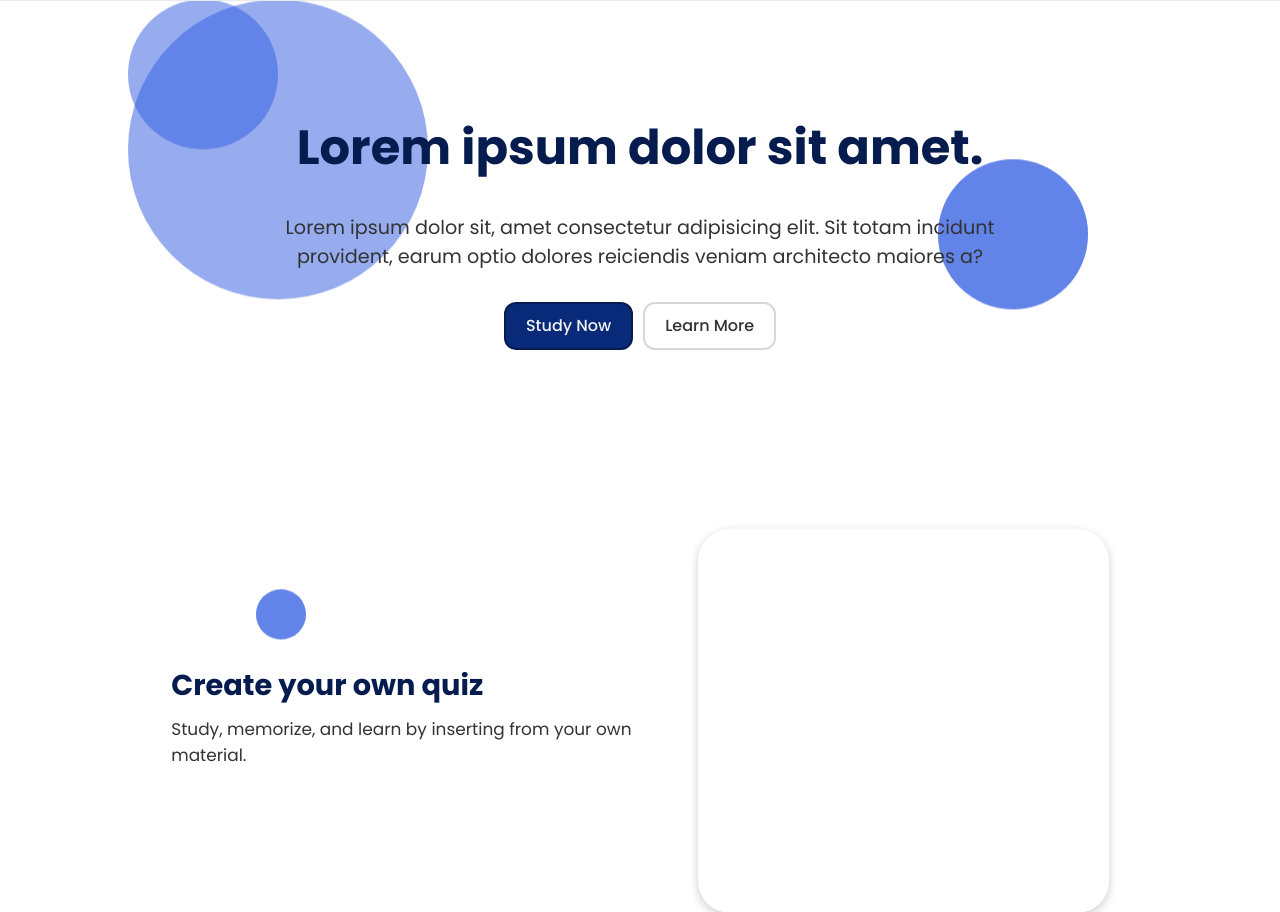
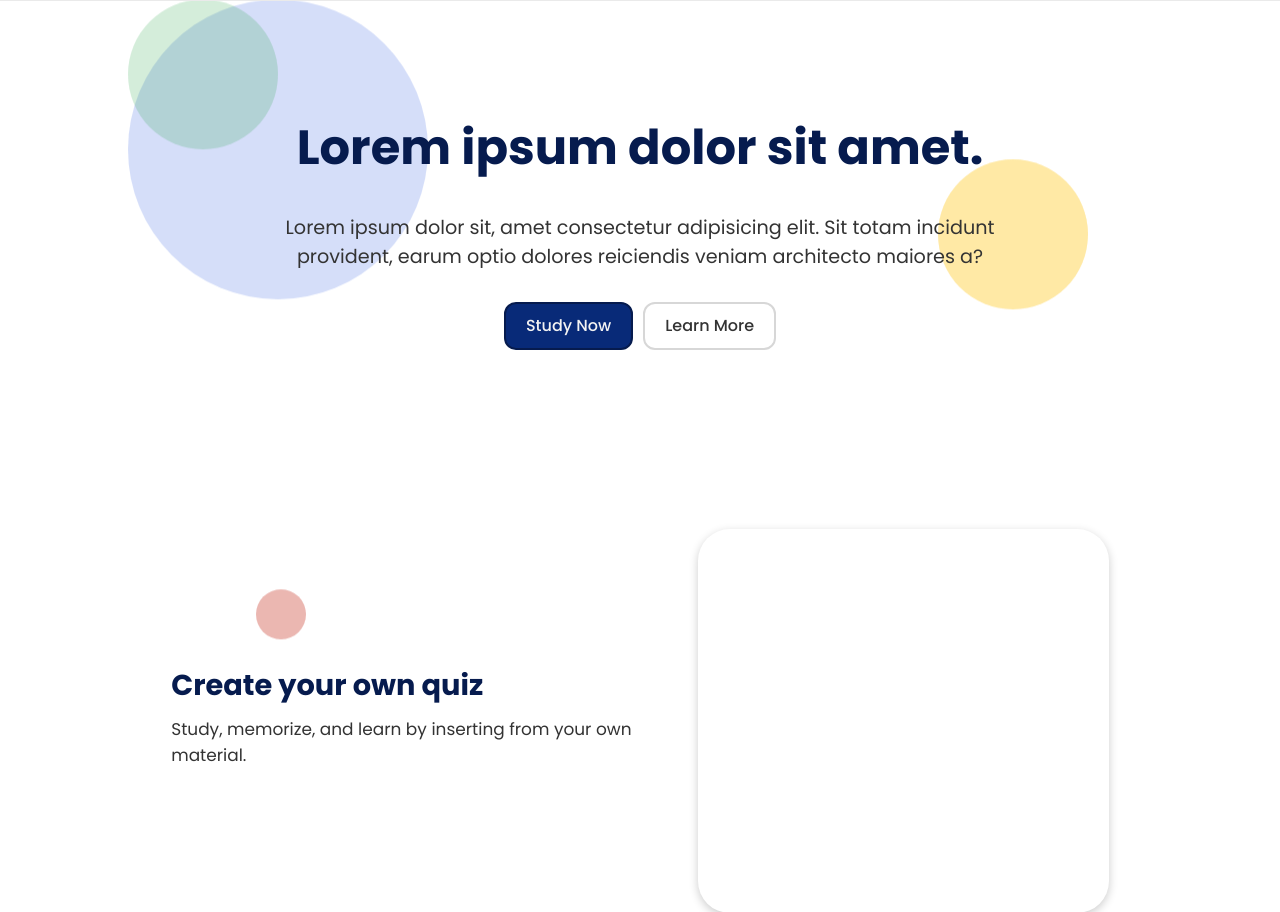
Before and after one commit to JLancerr/Group-4, a Flask app: page / in a window 1280 px wide. Shown: the part 79-991 px from the top of the page. Run offline with Flask 3, Linux system fonts and the light colour scheme.

Commit message:
wala lang

```diff
--- a/static/css/styles.css
+++ b/static/css/styles.css
@@ -9,8 +9,9 @@
   --gray-transparent: #e5e5e5c8;
   --gray-dark: #666;
   --gray-black: #333;
-  --green-success: #5cb85c;
-  --red-error: #d9534f;
+  --yellow: #ffc107;
+  --green: #28a745;
+  --red: #c93828;
 }
 
 * {
@@ -698,13 +699,13 @@ footer .container {
   background-color: var(--blue-secondary);
 }
 
-
+/* CIRCLE GRAPHICS */
 .circle {
   position: absolute;
   border-radius: 50%;
   background: rgba(255, 255, 255, 0.2);
   animation: float 6s ease-in-out infinite;
-  opacity: 0.5;
+  opacity: 0.2;
 }
 
 .circle.small {
@@ -712,7 +713,8 @@ footer .container {
   height: 50px;
   bottom: 10%;
   left: 20%;
-  background-color: var(--blue-vibrant);
+  background-color: var(--red);
+  z-index: -1;
 }
 
 .circle.medium {
@@ -720,7 +722,7 @@ footer .container {
   height: 150px;
   top: 30%;
   right: 15%;
-  background-color: var(--blue-vibrant);
+  background-color: var(--yellow);
   z-index: -1;
 }
 
@@ -737,7 +739,6 @@ footer .container {
  .circle #meds {
   width: 50px;
   height: 50px;
-
   left: 20%;
   background-color: var(--blue-vibrant);
   z-index: -1;
@@ -749,10 +750,8 @@ footer .container {
   height: 150px;
   top: 10%;
   left: 10%;
-  background-color: var(--blue-vibrant);
+  background-color: var(--green);
   z-index: -1;
-
-
 }
 
 
--- a/templates/index.html
+++ b/templates/index.html
@@ -6,9 +6,9 @@
   <head>
     <meta charset="UTF-8" />
     <meta name="viewport" content="width=device-width, initial-scale=1.0" />
-    <link rel="stylesheet" href="../static/css/all.min.css"/>
+    <link rel="stylesheet" href="../static/css/all.min.css" />
     <!-- ../static/css/all.min.css" -->
-    <link rel="stylesheet" href="../static/css/font.css">
+    <link rel="stylesheet" href="../static/css/font.css" />
     <link rel="stylesheet" href="../static/css/styles.css" />
     <script src="../static/js/scrollreveal.min.js"></script>
     <script>
@@ -19,7 +19,7 @@
           window.alert(url_params.get("error"));
         }
       }
-      </script>
+    </script>
     <title>QuizRev | Home</title>
   </head>
   <body class="index-body">
@@ -63,15 +63,12 @@
           <a href="#" class="secondary-btn">Learn More</a>
         </div>
 
-        <div class="section">
-
+        <!-- Circle Graphics -->
+        <div class="circle-graphics">
           <div class="circle small"></div>
           <div class="circle medium"></div>
           <div class="circle large"></div>
         </div>
-
-
-
       </div>
     </section>
 
@@ -87,11 +84,7 @@
           <!-- Add content here -->
         </div>
       </div>
-
-
     </section>
-
-
 
     <!-- Method -->
     <section class="method feature-2">
@@ -107,10 +100,9 @@
         </div>
       </div>
 
-      <div class="section">
-
+      <!-- Circle Graphics -->
+      <div class="circle-graphics">
         <div class="circle medium" id="meds"></div>
-
       </div>
     </section>
 
@@ -124,16 +116,12 @@
         <div class="share-figure">
           <!-- Add content here -->
         </div>
+      </div>
 
-
-
-
-      </div>
-      <div class="section">
-
+      <!-- Circle Graphics -->
+      <div class="circle-graphics">
         <div class="circle small"></div>
-
-        <div class="circle medyolarge" ></div>
+        <div class="circle medyolarge"></div>
       </div>
     </section>
 
@@ -201,25 +189,25 @@
       function runAnimation() {
         ScrollReveal({
           reset: false,
-          distance: '100px',
+          distance: "100px",
           duration: 2500,
-          delay: 400
+          delay: 400,
         });
-        ScrollReveal().reveal('.feature-1', { origin: 'right', delay: 200 });
-        ScrollReveal().reveal('.feature-2', { origin: 'left', delay: 200 });
-        ScrollReveal().reveal('.feature-3', { origin: 'right', delay: 200 });
+        ScrollReveal().reveal(".feature-1", { origin: "right", delay: 200 });
+        ScrollReveal().reveal(".feature-2", { origin: "left", delay: 200 });
+        ScrollReveal().reveal(".feature-3", { origin: "right", delay: 200 });
       }
 
       // Check if the user has visited the page before
-      if (!localStorage.getItem('visited')) {
+      if (!localStorage.getItem("visited")) {
         // Set the flag in localStorage
-        localStorage.setItem('visited', 'true');
+        localStorage.setItem("visited", "true");
 
         // Add scroll event listener to run the animation on first scroll
-        window.addEventListener('scroll', function onScroll() {
+        window.addEventListener("scroll", function onScroll() {
           runAnimation();
           // Remove the event listener after running the animation
-          window.removeEventListener('scroll', onScroll);
+          window.removeEventListener("scroll", onScroll);
         });
       } else {
         // Run the animation immediately if the user has visited before
```
